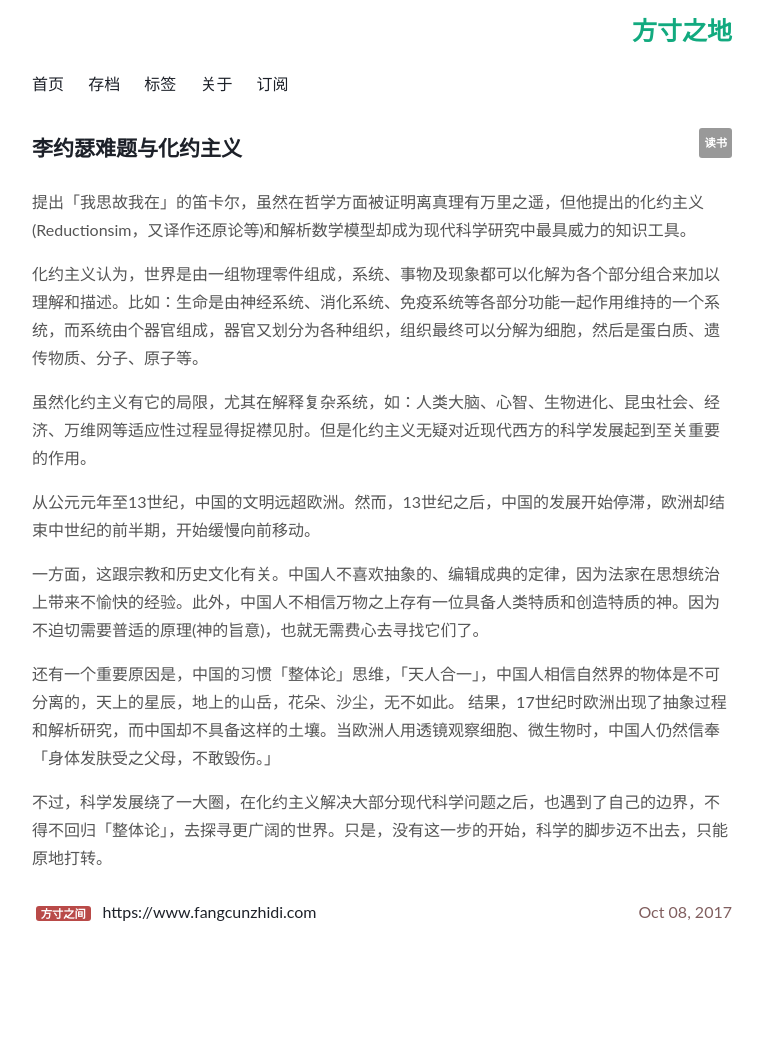
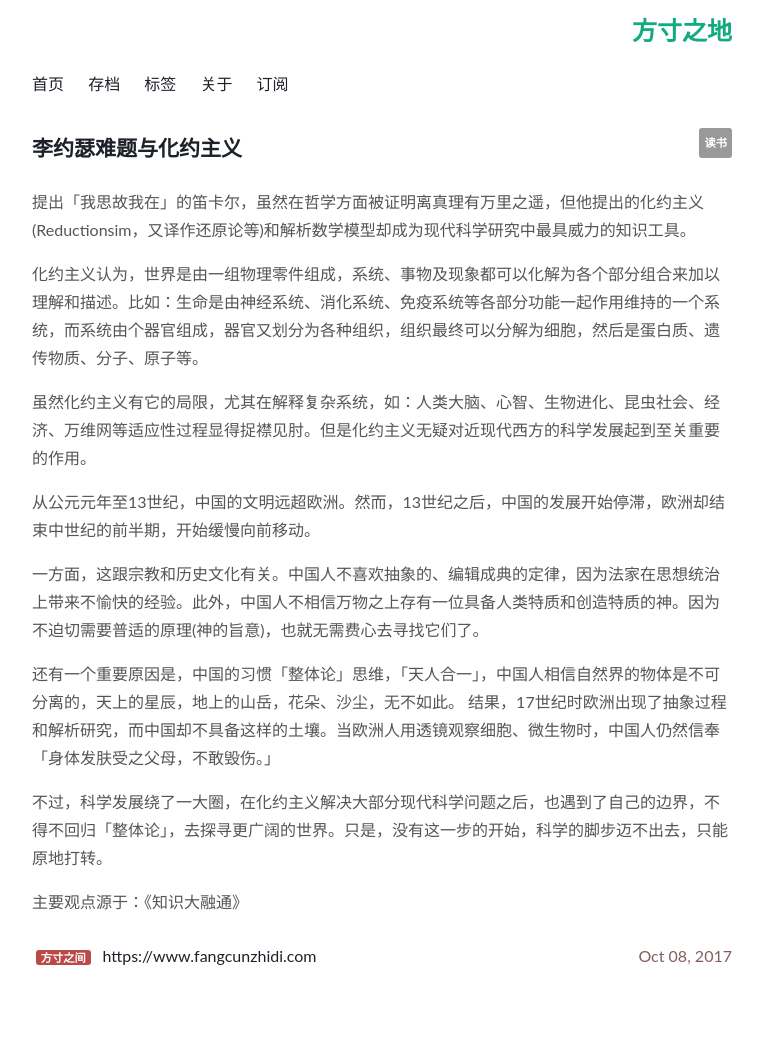
Before and after one commit to Turbo-Snail/ReadingCard, a Jekyll site: the page built from _posts/2017-10-08-Why-MordernScience-not-Started-in-China.md, in a window 1280 px wide. Shown: the whole page, without its empty margins (258-1022 px from the left). Built offline with Jekyll 4.4.1, drawn with Linux system fonts in a browser that asks for light colours; comment, search, counter and statistics services are not loaded; before the commit the page ends 1008 px from its top, so only the background shows below that.

Commit message:
Update 2017-10-08-Why-MordernScience-not-Started-in-China.md

```diff
--- a/_posts/2017-10-08-Why-MordernScience-not-Started-in-China.md
+++ b/_posts/2017-10-08-Why-MordernScience-not-Started-in-China.md
@@ -22,3 +22,5 @@ published: true
 结果，17世纪时欧洲出现了抽象过程和解析研究，而中国却不具备这样的土壤。当欧洲人用透镜观察细胞、微生物时，中国人仍然信奉「身体发肤受之父母，不敢毁伤。」
 
 不过，科学发展绕了一大圈，在化约主义解决大部分现代科学问题之后，也遇到了自己的边界，不得不回归「整体论」，去探寻更广阔的世界。只是，没有这一步的开始，科学的脚步迈不出去，只能原地打转。
+
+主要观点源于：《知识大融通》
```
